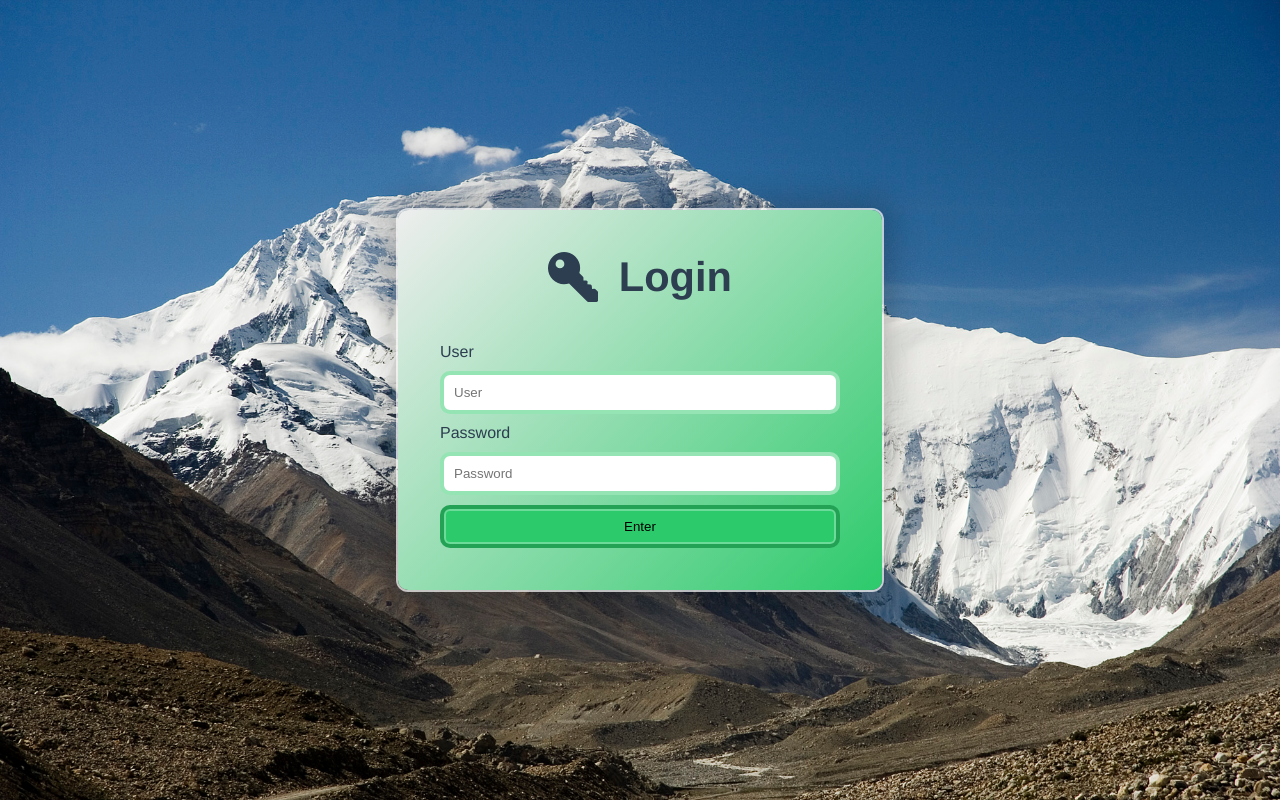
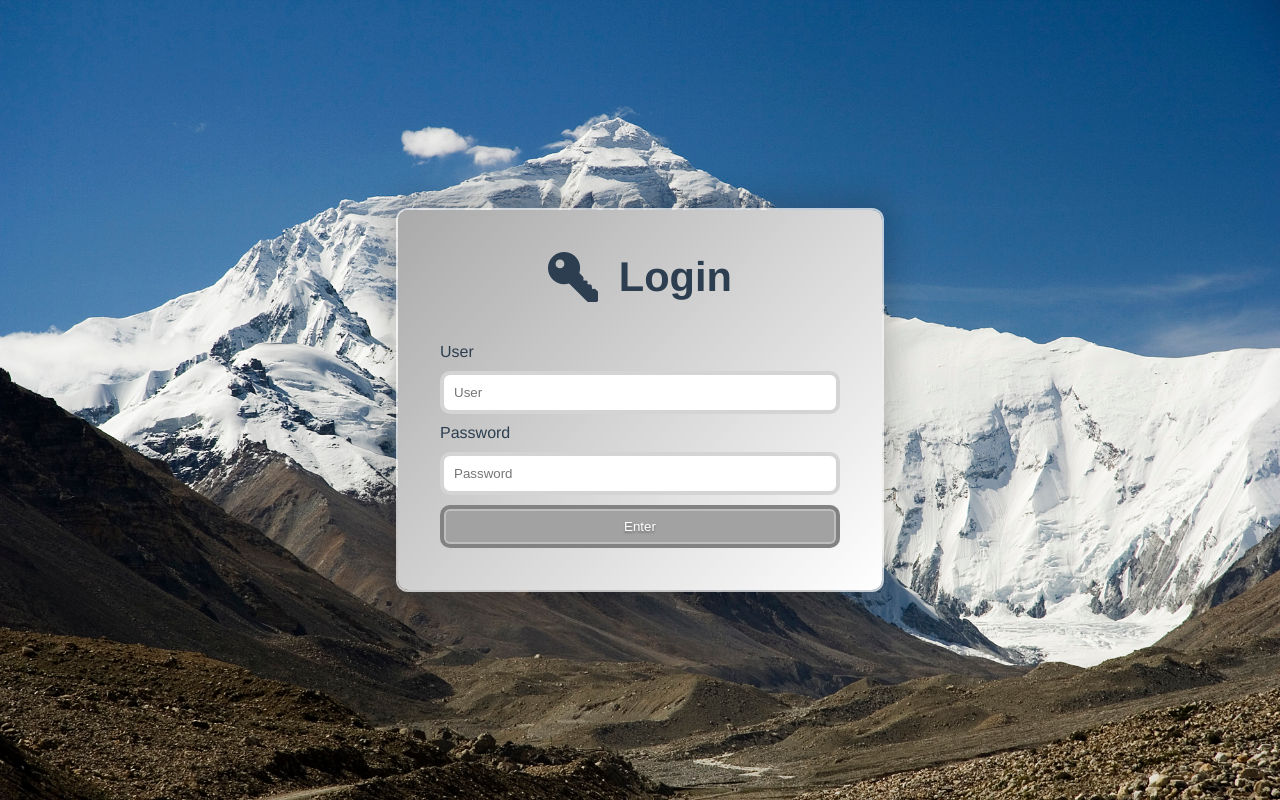
Before and after one commit to lucasferreiralimax/chat-vue, a Vue app: page /login in a window 1280 px wide. Built offline with nearby package versions, Linux system fonts and the light colour scheme.

Commit message:
route guard and adjustment login page

```diff
--- a/src/router/index.js
+++ b/src/router/index.js
@@ -1,7 +1,6 @@
 import Vue from 'vue'
 import VueRouter from 'vue-router'
-// import Home from '../views/Home.vue'
-// import Chat from '../views/Chat.vue'
+import store from '@/store'
 
 Vue.use(VueRouter)
 
@@ -9,6 +8,7 @@ const routes = [
   {
     path: '/',
     component: () => import(/* webpackChunkName: "home" */ '../views/Home.vue'),
+    meta: { requiresAuth: true },
     children: [
       {
         path: '',
@@ -58,10 +58,27 @@ const routes = [
   }
 ]
 
+
 const router = new VueRouter({
   mode: 'history',
   base: process.env.BASE_URL,
   routes
 })
 
+router.beforeEach((to, from, next) => {
+  if (to.matched.some(record => record.meta.requiresAuth)) {
+    // this route requires auth, check if logged in
+    // if not, redirect to login page.
+    if (store.state.auth) {
+      next()
+    } else {
+      next({
+        path: '/login'
+      })
+    }
+  } else {
+    next() // make sure to always call next()!
+  }
+})
+
 export default router
--- a/src/store/index.js
+++ b/src/store/index.js
@@ -14,6 +14,7 @@ export default new Vuex.Store({
       photo: 'https://avatars2.githubusercontent.com/u/40927839?s=460&u=25362ddd9f12b82fc4484fd8298e29c8564ab0d7',
       url: 'lucas',
     },
+    auth: false,
     chats_list: chats_list,
     chat_profiles: chat_profiles
   },
@@ -22,6 +23,9 @@ export default new Vuex.Store({
       let chat_current = state.chats_list.find(el => el.url == value.url)
       chat_current.chats.push(value.obj)
     },
+    updateAuth (state, value) {
+      state.auth = value
+    },
   },
   actions: {
   },
--- a/src/views/Login.vue
+++ b/src/views/Login.vue
@@ -8,12 +8,12 @@
         <span>Login</span>
       </h1>
       <label for="user">User</label>
-      <input id="user" type="text" name="user" placeholder="User">
+      <input id="user" type="text" name="user" placeholder="User" v-model="user">
       <br>
       <label for="password">Password</label>
-      <input id="password" type="password" name="password" placeholder="Password">
+      <input id="password" type="password" name="password" placeholder="Password" v-model="pass">
       <br>
-      <button name="button">Enter</button>
+      <button name="button" :disabled="!user || !pass">Enter</button>
     </form>
   </div>
 </template>
@@ -21,8 +21,16 @@
 <script>
 export default {
   name: 'name',
+  data() {
+    return {
+      user: '',
+      pass: ''
+    }
+  },
   methods: {
     login () {
+      this.$store.commit("updateAuth", true)
+      console.log(this.$store.state.auth)
       this.$router.push('/')
     }
   }
@@ -40,7 +48,7 @@ export default {
   background-size cover
   box-sizing border-box
 .login-form
-  background linear-gradient(-45deg, #2cca6b, #eee)
+  background linear-gradient(-45deg, #fff, #aaa)
   border-radius 10px
   padding 2.6em
   width 100%
@@ -64,7 +72,7 @@ export default {
     padding 10px
     box-sizing border-box
     border-radius 10px
-    border 4px solid rgba(#2cca6b, .5)
+    border 4px solid rgba(#aaa, .5)
     &:active,
     &:hover
       border 4px solid #2cca6b
@@ -76,7 +84,13 @@ export default {
     background #2cca6b
     border 4px solid rgba(#000, .2)
     box-shadow inset 0 0 0 2px rgba(#fff, .3)
+    color #fff
     cursor pointer
+    text-shadow 0 2px 2px rgba(#000, .3)
+    user-select none
     &:hover
       background rgba(#2cca6b, .5)
+    &:disabled
+      pointer-events none
+      filter grayscale(1)
 </style>
```
